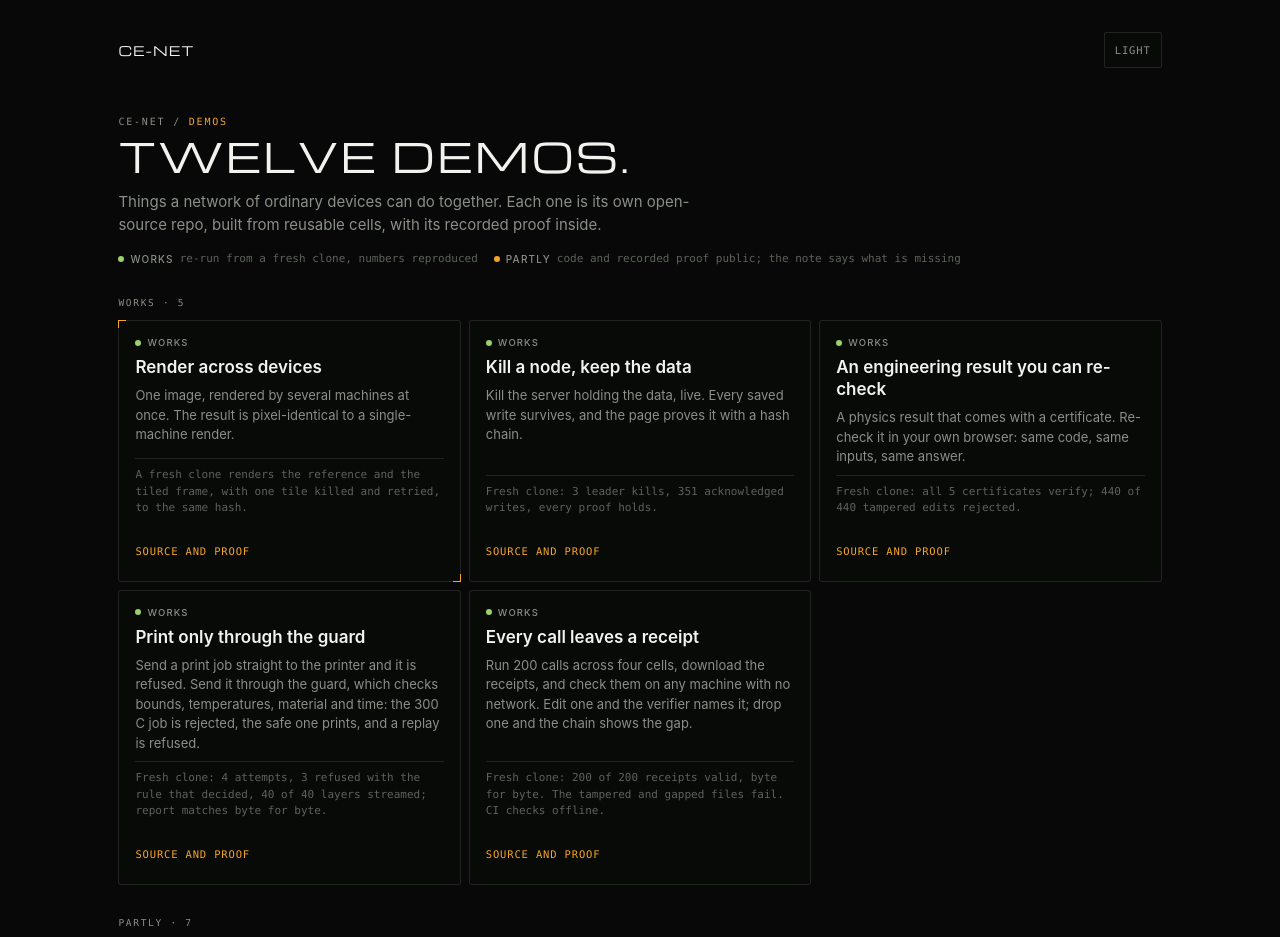
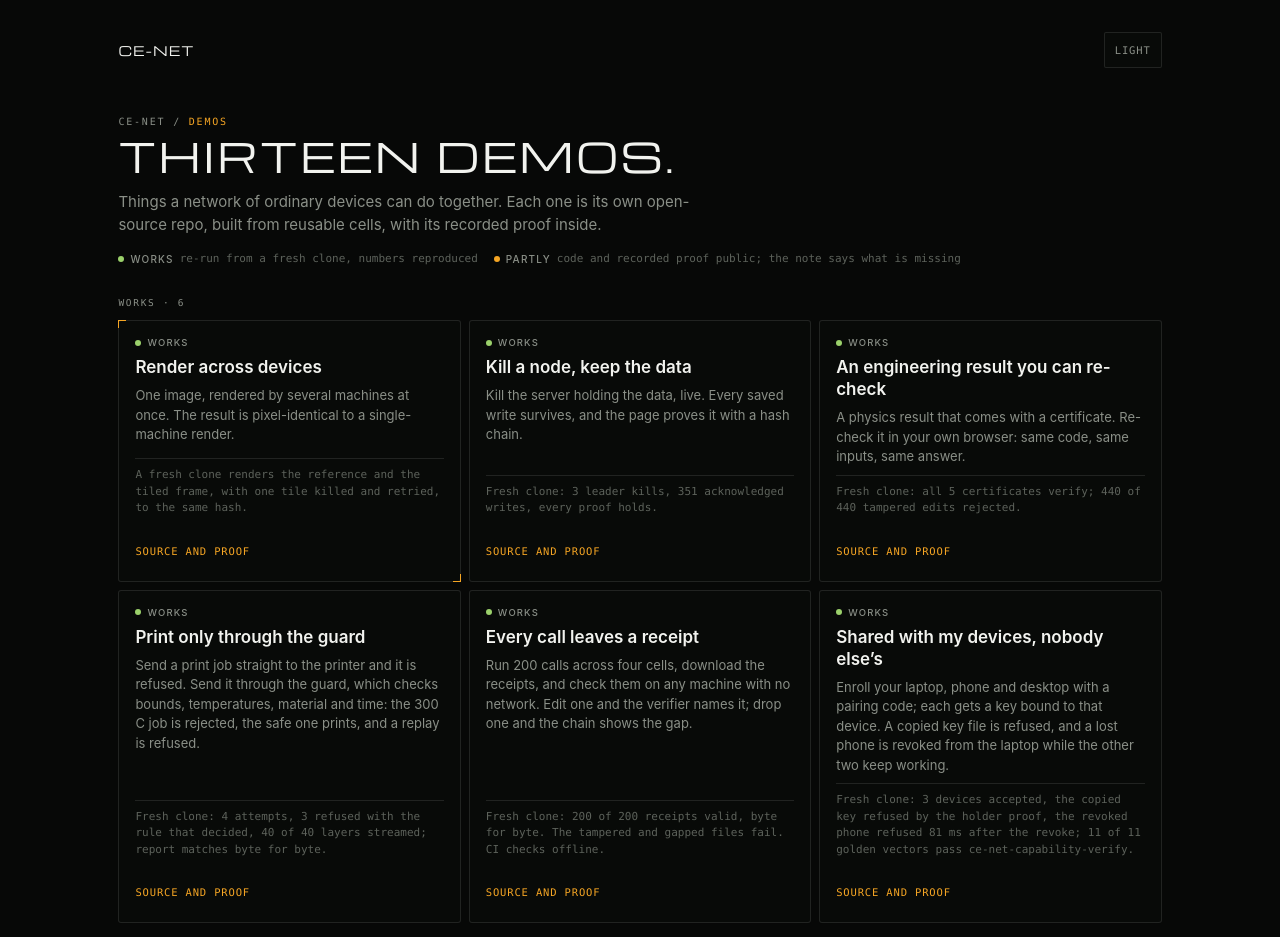
Before and after one commit to ce-net/demos, a plain HTML site: page index.html in a window 1280 px wide. Shown: the top 937 px of the page. Drawn offline with Linux system fonts and the light colour scheme; a web font is replaced by a local one.

Commit message:
Add Shared with my devices, nobody else's (demo-demo-own-devices-only)

```diff
--- a/index.html
+++ b/index.html
@@ -2,8 +2,8 @@
 <html lang="en"><head>
 <meta charset="utf-8"><meta name="viewport" content="width=device-width,initial-scale=1">
 <title>ce-net demos</title>
-<meta name="description" content="Twelve demos of things a network of ordinary devices can do together. Each one is open source with its recorded proof.">
-<meta property="og:title" content="ce-net demos"><meta property="og:description" content="Twelve demos of things a network of ordinary devices can do together, each open source with its proof.">
+<meta name="description" content="Thirteen demos of things a network of ordinary devices can do together. Each one is open source with its recorded proof.">
+<meta property="og:title" content="ce-net demos"><meta property="og:description" content="Thirteen demos of things a network of ordinary devices can do together, each open source with its proof.">
 <meta property="og:type" content="website"><meta property="og:image" content="https://design.ce-net.com/v1/logo/ce-net-og.png">
 <meta name="theme-color" content="#070807">
 <link rel="icon" href="https://design.ce-net.com/v1/logo/ce-net-favicon-dark.svg" type="image/svg+xml">
@@ -41,14 +41,14 @@ h2{font:500 var(--t-2xs) var(--mono);letter-spacing:var(--track-crumb);text-tran
 <button class="tog" type="button" id="tog" aria-label="Switch between dark and light">Light</button></header>
 
 <div class="crumb">ce-net / <b>Demos</b></div>
-<h1 class="display lg">Twelve demos.</h1>
+<h1 class="display lg">Thirteen demos.</h1>
 <p class="lede">Things a network of ordinary devices can do together. Each one is its own open-source repo, built from reusable cells, with its recorded proof inside.</p>
 <div class="key">
   <div class="label"><i class="g"></i>Works <span class="t">re-run from a fresh clone, numbers reproduced</span></div>
   <div class="label"><i></i>Partly <span class="t">code and recorded proof public; the note says what is missing</span></div>
 </div>
 
-<h2>Works · 5</h2>
+<h2>Works · 6</h2>
 <ul class="grid">
 <li class="feat"><article class="glass ticks card"><div class="label"><i class="g"></i>Works</div>
 <h3>Render across devices</h3>
@@ -75,6 +75,11 @@ h2{font:500 var(--t-2xs) var(--mono);letter-spacing:var(--track-crumb);text-tran
 <p>Run 200 calls across four cells, download the receipts, and check them on any machine with no network. Edit one and the verifier names it; drop one and the chain shows the gap.</p>
 <div class="note">Fresh clone: 200 of 200 receipts valid, byte for byte. The tampered and gapped files fail. CI checks offline.</div>
 <a class="go" href="https://github.com/ce-net/demo-demo-signed-receipts">Source and proof</a></article></li>
+<li><article class="glass card"><div class="label"><i class="g"></i>Works</div>
+<h3>Shared with my devices, nobody else&rsquo;s</h3>
+<p>Enroll your laptop, phone and desktop with a pairing code; each gets a key bound to that device. A copied key file is refused, and a lost phone is revoked from the laptop while the other two keep working.</p>
+<div class="note">Fresh clone: 3 devices accepted, the copied key refused by the holder proof, the revoked phone refused 81 ms after the revoke; 11 of 11 golden vectors pass ce-net-capability-verify.</div>
+<a class="go" href="https://github.com/ce-net/demo-demo-own-devices-only">Source and proof</a></article></li>
 </ul>
 
 <h2>Partly · 7</h2>
```
Also changed, not shown: demos.json (+9 -0 lines), 1 other file.
